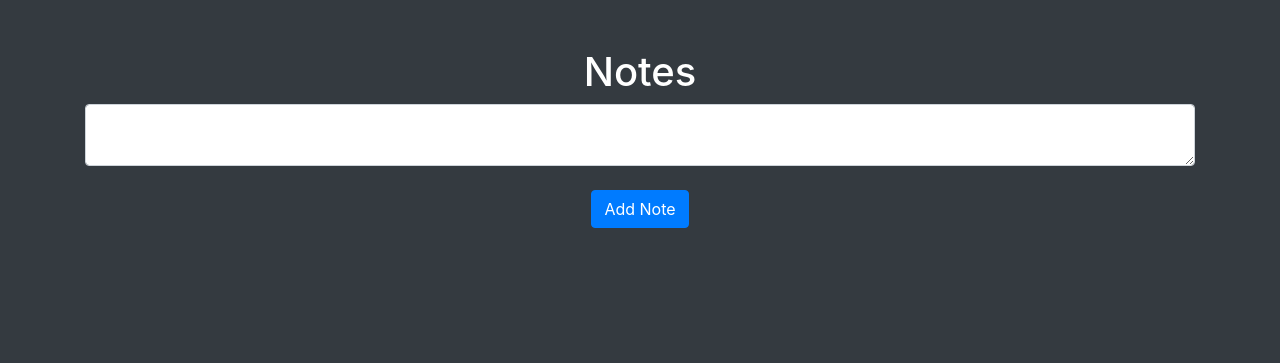
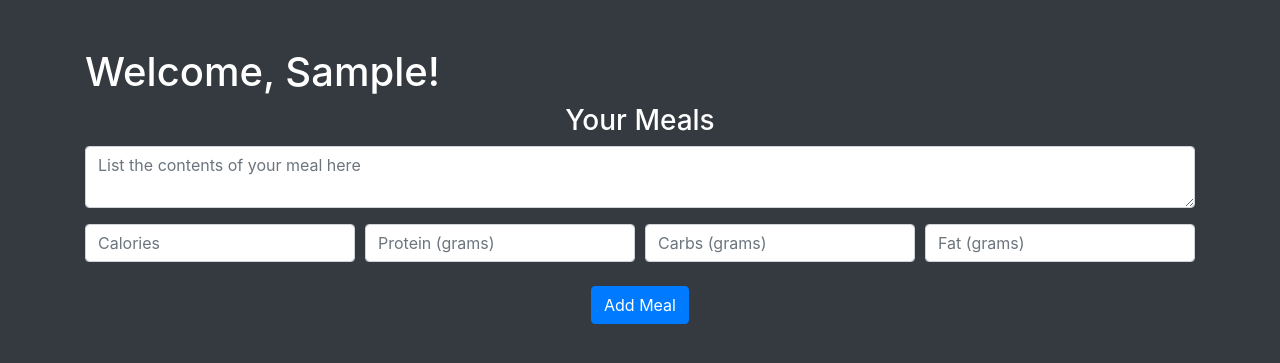
Before and after one commit to tejanallagorla/macro-tracker-web, a Flask app: page / in a window 1280 px wide. Shown: the part 56-419 px from the top of the page. Run offline with Flask 3, Linux system fonts and the light colour scheme; the visitor is signed in with stand-in values (Sample User, id 1); data that the repository does not hold is empty; some libraries are stand-ins or nearby versions.

Commit message:
Updated sign-up, login, and home pages

```diff
--- a/website/templates/home.html
+++ b/website/templates/home.html
@@ -3,9 +3,13 @@
 {% block title %}Home{% endblock %}
 
 {% block content %}
-<h1 align="center">Notes</h1>
+<h1>{{"Welcome, " + user.first_name + "!"}}</h1>
+<!-- ADD: display daily average for macros -->
+<!-- ADD: display macro total for the day -->
+<h3 align="center">Your Meals</h3>
+<!-- CHANGE: display a list containing meal# and macros of each meal (refresh daily) -->
 <ul class="list-group list-group-flush" id="notes">
-    {% for note in user.notes  %}
+    {% for note in user.notes %}
     <li class="list-group-item">
         {{ note.data }}
         <button type="button" class="close" onClick="deleteNote({{ note.id }})">
@@ -15,10 +19,26 @@
     {% endfor %}
 </ul>
 <form method="POST">
-    <textarea name="note" id="note" class="form-control"></textarea>
+    <div class="form-group">
+        <textarea name="note" id="note" class="form-control" placeholder="List the contents of your meal here"></textarea>
+    </div>
+    <div class="form-row">
+        <div class="col">
+            <input type="text" class="form-control" placeholder="Calories">
+        </div>
+        <div class="col">
+            <input type="text" class="form-control" placeholder="Protein (grams)">
+        </div>
+        <div class="col">
+            <input type="text" class="form-control" placeholder="Carbs (grams)">
+        </div>
+        <div class="col">
+            <input type="text" class="form-control" placeholder="Fat (grams)">
+        </div>
+    </div>
     <br />
     <div align="center">
-        <button type="submit" class="btn btn-primary">Add Note</button>
+        <button type="submit" class="btn btn-primary">Add Meal</button>
     </div>
 </form>
 {% endblock %}
--- a/website/templates/sign_up.html
+++ b/website/templates/sign_up.html
@@ -32,7 +32,7 @@
             class="form-control"
             id="password1"
             name="password1"
-            placeholder="Enter password"
+            placeholder="Enter password (at least 8 characters long)"
         >
     </div>
     <div class="form-group">
```
Also changed, not shown: website/auth.py (+10 -10 lines).
